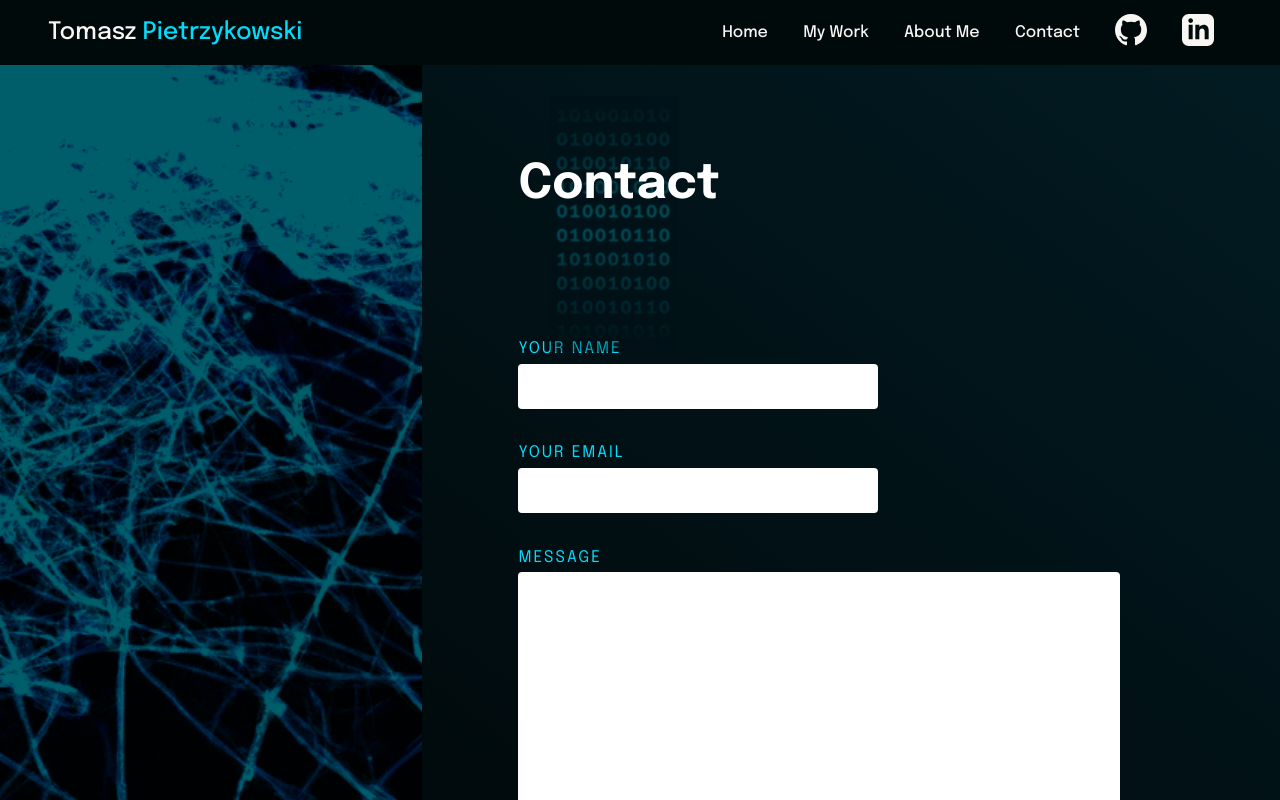
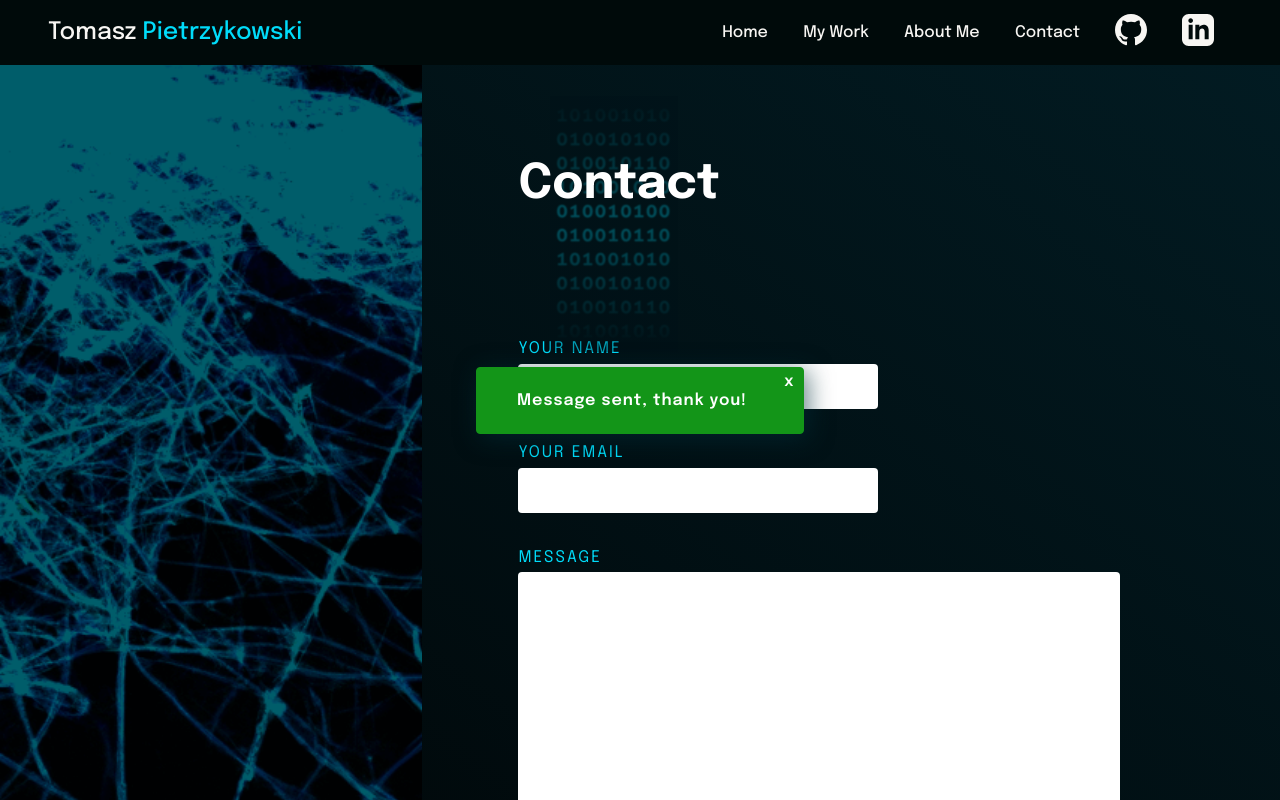
Before and after one commit to TomaszPietrzykowski/portfolio-next, a Next.js app: page /contact in a window 1280 px wide. Shown: the top 800 px of the page. Built offline with nearby package versions, Linux system fonts and the light colour scheme.

Commit message:
email validation added, success/error popups styled

```diff
--- a/pages/contact/index.js
+++ b/pages/contact/index.js
@@ -7,14 +7,24 @@ const Contact = () => {
   // legal consent state
   const [legalConsent, setLegalConsent] = useState(false)
   const [consentError, setConsentError] = useState(false)
+  const [error, setError] = useState(null)
+  const [emailError, setEmailError] = useState(null)
   // form control
   const [name, setName] = useState('')
   const [email, setEmail] = useState('')
   const [message, setMessage] = useState('')
   // submit state
   const [loading, setLoading] = useState(false)
-  const [success, setSuccess] = useState(false)
+  const [success, setSuccess] = useState(true)
 
+  // email validation
+  const validateEmail = (email) => {
+    return String(email)
+      .toLowerCase()
+      .match(
+        /^(([^<>()[\]\\.,;:\s@"]+(\.[^<>()[\]\\.,;:\s@"]+)*)|(".+"))@((\[[0-9]{1,3}\.[0-9]{1,3}\.[0-9]{1,3}\.[0-9]{1,3}\])|(([a-zA-Z\-0-9]+\.)+[a-zA-Z]{2,}))$/
+      )
+  }
   // email controller
   const sendEmail = async (name, email, message) => {
     try {
@@ -41,20 +51,27 @@ const Contact = () => {
         setTimeout(() => setSuccess(false), 2000)
       }
     } catch (error) {
-      // TODO - error handling
       console.log(error)
-      // for testing, remove
-      setTimeout(() => setLoading(false), 3000)
+      const errMsg =
+        error.response && error.response.data.message
+          ? error.response.data.message
+          : error.message
+      setError(errMsg)
+      setLoading(false)
     }
   }
 
   // form handler
   const handleSubmit = (e) => {
     e.preventDefault()
-    if (legalConsent) {
-      sendEmail(name, email, message)
+    if (validateEmail(email)) {
+      if (legalConsent) {
+        sendEmail(name, email, message)
+      } else {
+        setConsentError(true)
+      }
     } else {
-      setConsentError(true)
+      setEmailError(true)
     }
   }
 
@@ -87,7 +104,7 @@ const Contact = () => {
               required
               id='email'
               value={email}
-              className={styles.text}
+              className={emailError ? styles.textEmailError : styles.textEmail}
               onChange={(e) => setEmail(e.target.value)}
             />
             <label htmlFor='message' className={styles.label}>
@@ -194,6 +211,20 @@ const Contact = () => {
           </section>
         </div>
       </div>
+      {error && (
+        <div className={styles.error} onClick={() => setError(null)}>
+          <p>
+            Message not sent :( <br />
+            <br />
+            {error}
+          </p>
+        </div>
+      )}
+      {emailError && (
+        <div className={styles.error} onClick={() => setEmailError(false)}>
+          <p>Insert valid email</p>
+        </div>
+      )}
       {success && (
         <div className={styles.success} onClick={() => setSuccess(false)}>
           <p>Message sent, thank you!</p>
--- a/styles/Contact.module.css
+++ b/styles/Contact.module.css
@@ -69,6 +69,8 @@
   color: var(--accent01);
 }
 .text,
+.textEmail,
+.textEmailError,
 .textarea {
   padding: 0.8rem;
   border: none;
@@ -78,8 +80,14 @@
   color: var(--bg-dark02);
   font-family: inherit;
 }
+.textEmail,
+.textEmailError,
 .text {
   max-width: 360px;
+}
+.textEmailError {
+  outline: 2px solid var(--error);
+  color: var(--error);
 }
 /* checbox sandbox */
 .checkboxContainer,
@@ -167,7 +175,8 @@
 
 /* Success Popup */
 
-.success {
+.success,
+.error {
   position: fixed;
   top: 0;
   bottom: 0;
@@ -178,18 +187,26 @@
   justify-content: center;
   align-items: center;
 }
-.success p {
-  background: var(--success);
-  color: white;
-  padding: 2rem 5rem 2rem 4rem;
+.success p,
+.error p {
+  padding: 1.5rem 3.5rem 1.5rem 2.5rem;
   letter-spacing: 1px;
-  font-weight: 500;
-  border: 1px solid var(--success);
+  font-weight: 600;
   border-radius: 4px;
   box-shadow: 4px 4px 24px var(--shadow02);
   position: relative;
+
+  background: var(--success);
+  color: white;
+  border: 1px solid var(--success);
 }
-.success p::after {
+.error p {
+  background: var(--error);
+  color: white;
+  border: 1px solid var(--error);
+}
+.success p::after,
+.error p::after {
   position: absolute;
   top: 4px;
   right: 7px;
@@ -198,6 +215,11 @@
   color: white;
   cursor: pointer;
 }
+
+/* Error Popup */
+
+/* Loader */
+
 .loaderBtn {
   background: var(--bg-dark01);
   border-color: var(--bg-dark01);
@@ -210,9 +232,6 @@
 .loader {
   height: 2.7rem;
 }
-/* .imgMobile {
-  display: none;
-} */
 
 /*
  *   Responsive -------------------------------------
@@ -249,11 +268,15 @@
     font-size: 0.9rem;
     letter-spacing: 1px;
   }
+  .textEmail,
+  .textEmailError,
   .text,
   .textarea {
     padding: 0.7rem;
     font-size: 1rem;
   }
+  .textEmail,
+  .textEmailError,
   .text {
     max-width: 340px;
   }
@@ -288,6 +311,8 @@
     height: 10rem;
     width: 5rem;
   }
+  .textEmail,
+  .textEmailError,
   .text {
     max-width: 300px;
   }
--- a/styles/globals.css
+++ b/styles/globals.css
@@ -21,8 +21,8 @@
   --accent03: rgb(2, 157, 178);
   --accent04: rgb(236, 146, 0);
 
-  --success: rgb(2, 160, 8);
-  --error: rgb(220, 0, 0);
+  --success: rgb(19, 149, 24);
+  --error: rgb(145, 17, 23);
 
   --shadow00: rgba(1, 39, 48, 0.2);
   --shadow01: rgba(1, 46, 56, 0.3);
```
